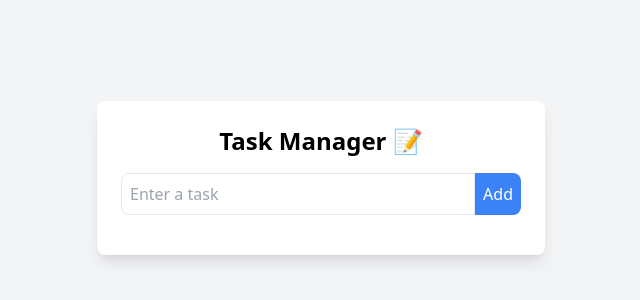
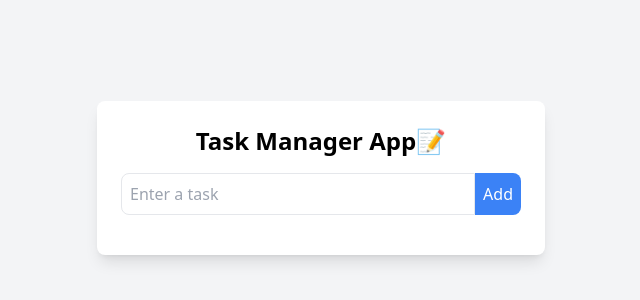
Before and after one commit to whoavesh/iac-automation, a plain HTML site: page index.html in a window 1280 px wide. Shown: the part 222-522 px from the top of the page, without its empty margins (319-959 px from the left). Drawn offline with nearby package versions, Linux system fonts and the light colour scheme.

Commit message:
Update index.html

```diff
--- a/index.html
+++ b/index.html
@@ -8,7 +8,7 @@
 </head>
 <body class="bg-gray-100 flex items-center justify-center min-h-screen">
   <div class="bg-white p-6 rounded-lg shadow-lg w-full max-w-md">
-    <h1 class="text-2xl font-bold mb-4 text-center">Task Manager 📝</h1>
+    <h1 class="text-2xl font-bold mb-4 text-center">Task Manager App📝</h1>
     <div class="flex mb-4">
       <input
         type="text"
```
